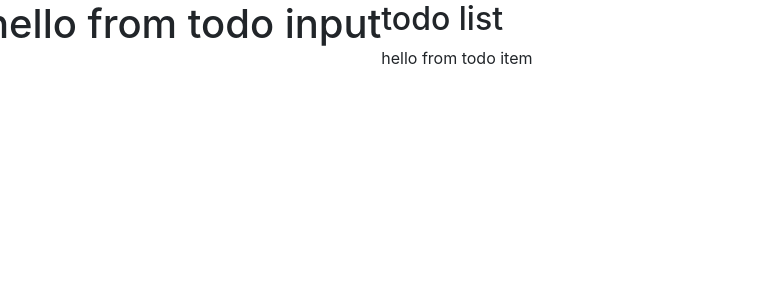
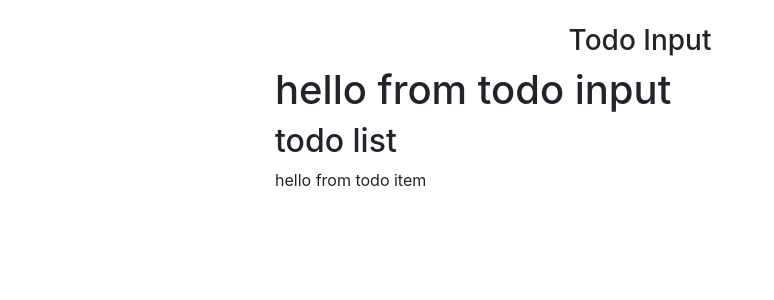
Before and after one commit to BrianDyl/todo-list, a React (Create React App) app: page / in a window 1280 px wide. Shown: the top 300 px of the page, without its empty margins (0-774 px from the left). Built offline with nearby package versions, Linux system fonts and the light colour scheme.

Commit message:
App Component Structure

```diff
--- a/src/App.js
+++ b/src/App.js
@@ -1,15 +1,50 @@
 import React, { Component } from 'react'
-import uuid from 'uuid';
+import { v4 as uuidv4 } from 'uuid';
 import "bootstrap/dist/css/bootstrap.min.css";
 import TodoInput from './components/TodoInput';
 import TodoList from './components/TodoList';
 export default class App extends Component {
+  state={
+    items:[{id:1,title:'wakeup'}, {id:2,title:'make breakfast'}],
+    id:uuidv4(),
+    item:'',
+    editItem:false
+  };
+  handleChange = (e) => {
+    console.log('handle change')
+  }
+  handleSubmit = (e) => {
+    console.log('handle submit')
+  }
+  clearList = (e) => {
+    console.log('clear list method')
+  }
+  handleDelete = (id) => {
+    console.log(`handle delete ${id}`)
+  }
+  handleEdit = (id) => {
+    console.log(`handle edit ${id}`)
+  }
   render() {
+
     return (
-      <div>
+      <div className="container">
         <div className="row">
-          <TodoInput/>
-          <TodoList/>
+          <div className="col-10 mx-auto col-md-8 mt-4">
+            <h3 className="text-capitalize text-center">Todo Input</h3>
+            <TodoInput
+              item={this.state.item}
+              handleChange={this.handleChange}
+              handleSubmit={this.handleSubmit}
+              editItem={this.state.editItem}
+            />
+            <TodoList
+              items={this.state.items}
+              clearList={this.clearList}
+              handleDelete={this.state.handleDelete}
+              handleEdit={this.state.handleEdit}
+              />
+          </div>
         </div>
       </div>
     )
```
